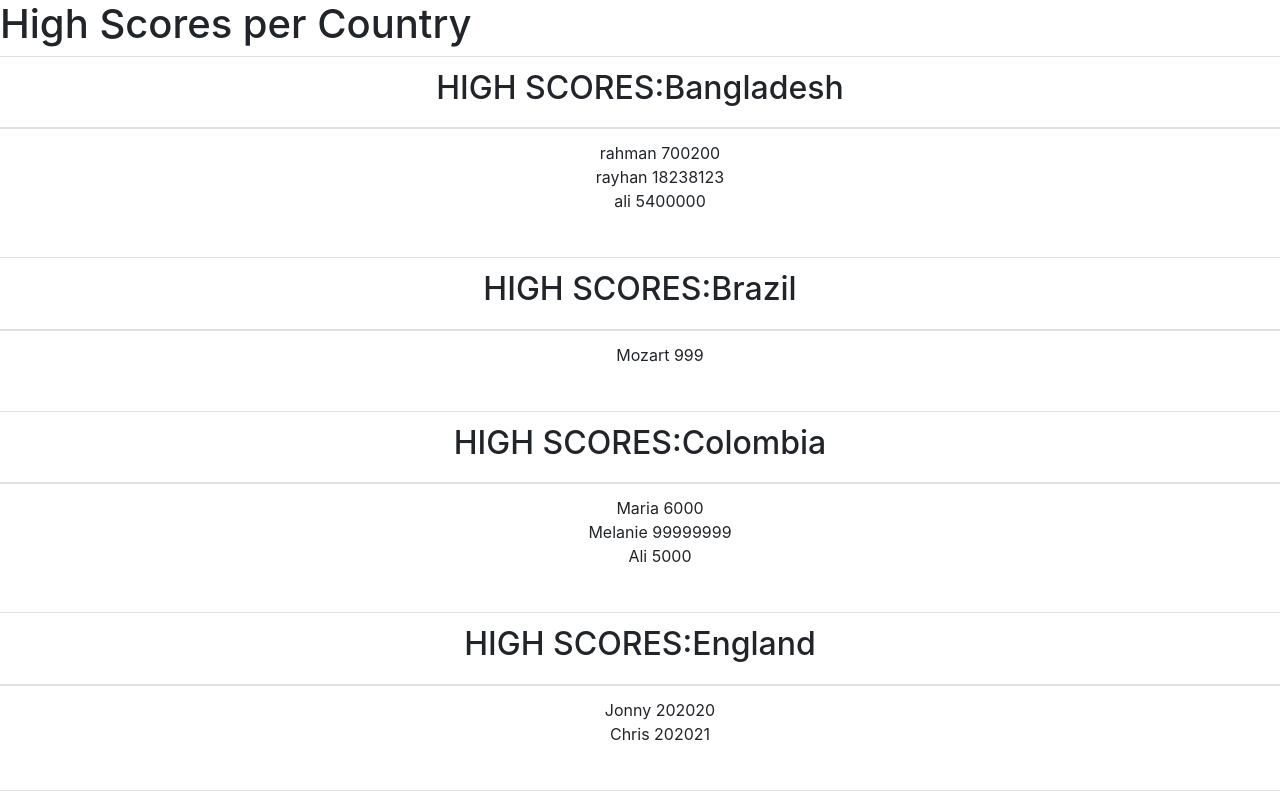
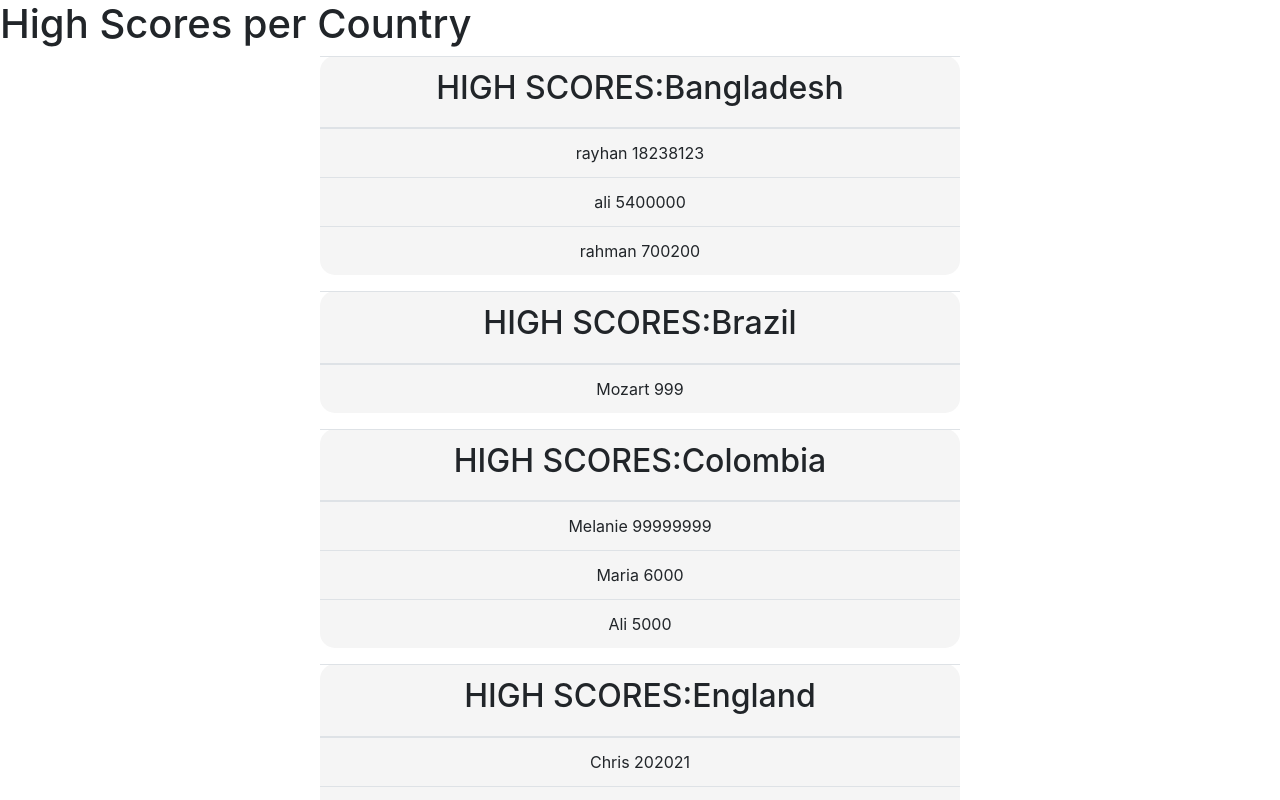
Before and after one commit to chezlinbenson/high-scores-react, a React (Create React App) app: page / in a window 1280 px wide. Shown: the top 800 px of the page. Built offline with nearby package versions, Linux system fonts and the light colour scheme.

Commit message:
Completed Level 3.

```diff
--- a/src/HighScoreTable.js
+++ b/src/HighScoreTable.js
@@ -5,7 +5,7 @@ import scores from "./scores";
 
 const HighScoreTable = () => {
   scores.sort((a, b) => {
-    const nameA = a.name; // ignore upper and lowercase
+    const nameA = a.name;
     const nameB = b.name; // ignore upper and lowercase
     if (nameA < nameB) {
       return -1;
@@ -21,7 +21,7 @@ const HighScoreTable = () => {
   return (
     <div>
       {scores.map((country, index) => (
-        <div key={index}>
+        <div key={index} className="countryCard">
           <table className="table">
             <thead>
               <tr>
@@ -31,11 +31,13 @@ const HighScoreTable = () => {
               </tr>
             </thead>
             <tbody>
-              <tr>
-                <td>
-                  <PlayerScore players={country.scores} />
-                </td>
-              </tr>
+              {country.scores
+                .sort((a, b) => b.s - a.s)
+                .map((player, index) => (
+                  <tr key={index} className="player-score">
+                    <PlayerScore player={player} />
+                  </tr>
+                ))}
             </tbody>
           </table>
         </div>
--- a/src/PlayerScore.js
+++ b/src/PlayerScore.js
@@ -1,14 +1,10 @@
 import React from "react";
 
-const PlayerScore = (props) => {
+const PlayerScore = ({player}) => {
   return (
-    <ul>
-      {props.players.map((player, index) => (
-        <li key={index} className="player-score">
-          {player.n} {player.s}
-        </li>
-      ))}
-    </ul>
+    <td>
+      {player.n} {player.s}
+    </td>
   );
 };
 export default PlayerScore;
--- a/src/index.css
+++ b/src/index.css
@@ -12,14 +12,20 @@ code {
     monospace;
 }
 
+.countryCard {
+  background-color: whitesmoke;
+  border-radius: 15px;
+  width: 50vw;
+  margin: 0 auto;
+}
+
 .table {
   text-align: center;
-  width: 50%vw;
 }
 
-h2 {
+/* h2 {
   text-align: center;
-}
+} */
 
 .player-score {
   list-style: none;
```
